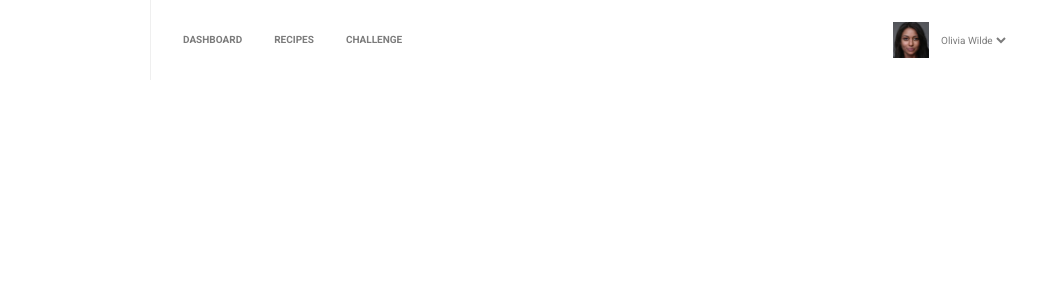
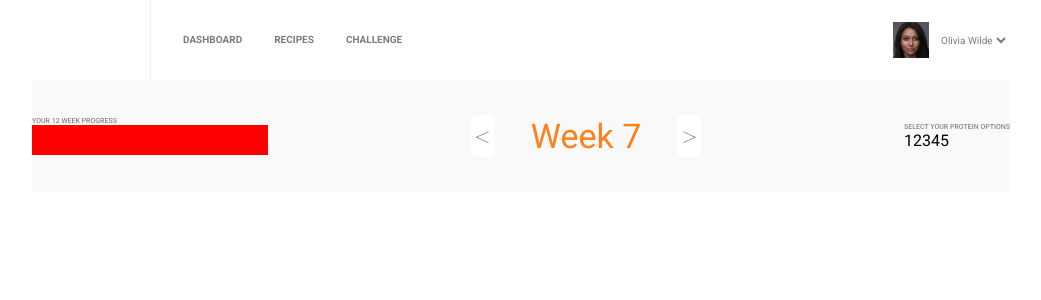
Before and after one commit to molekJ/recruitment-task-get-r, a React (Create React App) app: page / in a window 1280 px wide. Shown: the top 300 px of the page, without its empty margins (119-1160 px from the left). Built offline with nearby package versions, Linux system fonts and the light colour scheme.

Commit message:
interactivBar added with flex and location

```diff
--- a/src/App.js
+++ b/src/App.js
@@ -1,4 +1,5 @@
 import Navbar from "./components/Navbar";
+import InteractivBar from "./components/InteractiveBar";
 import { GlobalStyle } from "./GlobalStyles";
 
 function App() {
@@ -6,6 +7,7 @@ function App() {
     <>
       <GlobalStyle />
       <Navbar />
+      <InteractivBar></InteractivBar>
     </>
   );
 }
--- a/src/GlobalStyles.js
+++ b/src/GlobalStyles.js
@@ -7,7 +7,10 @@ export const GlobalStyle = createGlobalStyle`
     --lightgrey: #ffffff;
     --lightgrey2: #efefef;
     --grey: #f9f9f9;
+    --grey2: #bdbdbd;
     --darkgrey: #7c7c7c;
+    --darkgrey2: #eeeeee;
+    --darkgrey3: #878787;
     --orange: #ff801a;
     --lightgreen: #adbb0c;
 
--- /dev/null
+++ b/src/components/InteractiveBar/InteractiveBarElements.js
@@ -0,0 +1,71 @@
+import styled from "styled-components";
+
+export const ContainerBar = styled.div`
+  width: 978px;
+  height: 112px;
+  background: var(--grey);
+  margin: 0 auto;
+  display: flex;
+  justify-content: space-between;
+`;
+
+export const WeekProgressContainer = styled.div`
+  height: 100%;
+  /* border: 1px solid black; */
+  display: flex;
+  flex-direction: column;
+  justify-content: center;
+`;
+export const WeekProgressH3 = styled.h3`
+  font-size: 7px;
+  font-weight: 500;
+  color: var(--darkgrey3);
+  text-transform: uppercase;
+`;
+export const WeekProgressBar = styled.div`
+  height: 30px;
+  width: 236px;
+  background: red;
+`;
+export const WeekSlider = styled.div`
+  height: 100%;
+  /* border: 1px solid black; */
+  display: flex;
+  align-items: center;
+`;
+export const SliderBtn = styled.button`
+  width: 24px;
+  height: 42px;
+  border-radius: 5px;
+  background: white;
+  border: none;
+  font-size: 30px;
+  font-weight: 100;
+  color: var(--darkgrey3);
+  &:hover {
+    cursor: pointer;
+  }
+`;
+export const SliderH2 = styled.h2`
+  color: var(--orange);
+  font-size: 34px;
+  font-weight: 400;
+  margin: 0 36px;
+`;
+export const ChooseFoodContainer = styled.div`
+  height: 100%;
+  /* border: 1px solid black; */
+  display: flex;
+  flex-direction: column;
+  justify-content: center;
+`;
+export const ChooseFoodH3 = styled.h3`
+  font-size: 7px;
+  font-weight: 500;
+  color: var(--darkgrey3);
+  text-transform: uppercase;
+`;
+export const ChooseFoodIcons = styled.section`
+  display: flex;
+`;
+export const FoodIcon = styled.div``;
--- /dev/null
+++ b/src/components/InteractiveBar/index.js
@@ -0,0 +1,40 @@
+import React from "react";
+import {
+  ContainerBar,
+  WeekProgressContainer,
+  WeekProgressH3,
+  WeekProgressBar,
+  WeekSlider,
+  SliderBtn,
+  SliderH2,
+  ChooseFoodContainer,
+  ChooseFoodH3,
+  ChooseFoodIcons,
+  FoodIcon,
+} from "./InteractiveBarElements";
+
+export default function InteractivBar() {
+  return (
+    <ContainerBar>
+      <WeekProgressContainer>
+        <WeekProgressH3>Your 12 Week Progress</WeekProgressH3>
+        <WeekProgressBar></WeekProgressBar>
+      </WeekProgressContainer>
+      <WeekSlider>
+        <SliderBtn>{"<"}</SliderBtn>
+        <SliderH2>Week 7</SliderH2>
+        <SliderBtn>{">"}</SliderBtn>
+      </WeekSlider>
+      <ChooseFoodContainer>
+        <ChooseFoodH3>Select Your protein options</ChooseFoodH3>
+        <ChooseFoodIcons>
+          <FoodIcon>1</FoodIcon>
+          <FoodIcon>2</FoodIcon>
+          <FoodIcon>3</FoodIcon>
+          <FoodIcon>4</FoodIcon>
+          <FoodIcon>5</FoodIcon>
+        </ChooseFoodIcons>
+      </ChooseFoodContainer>
+    </ContainerBar>
+  );
+}
```
